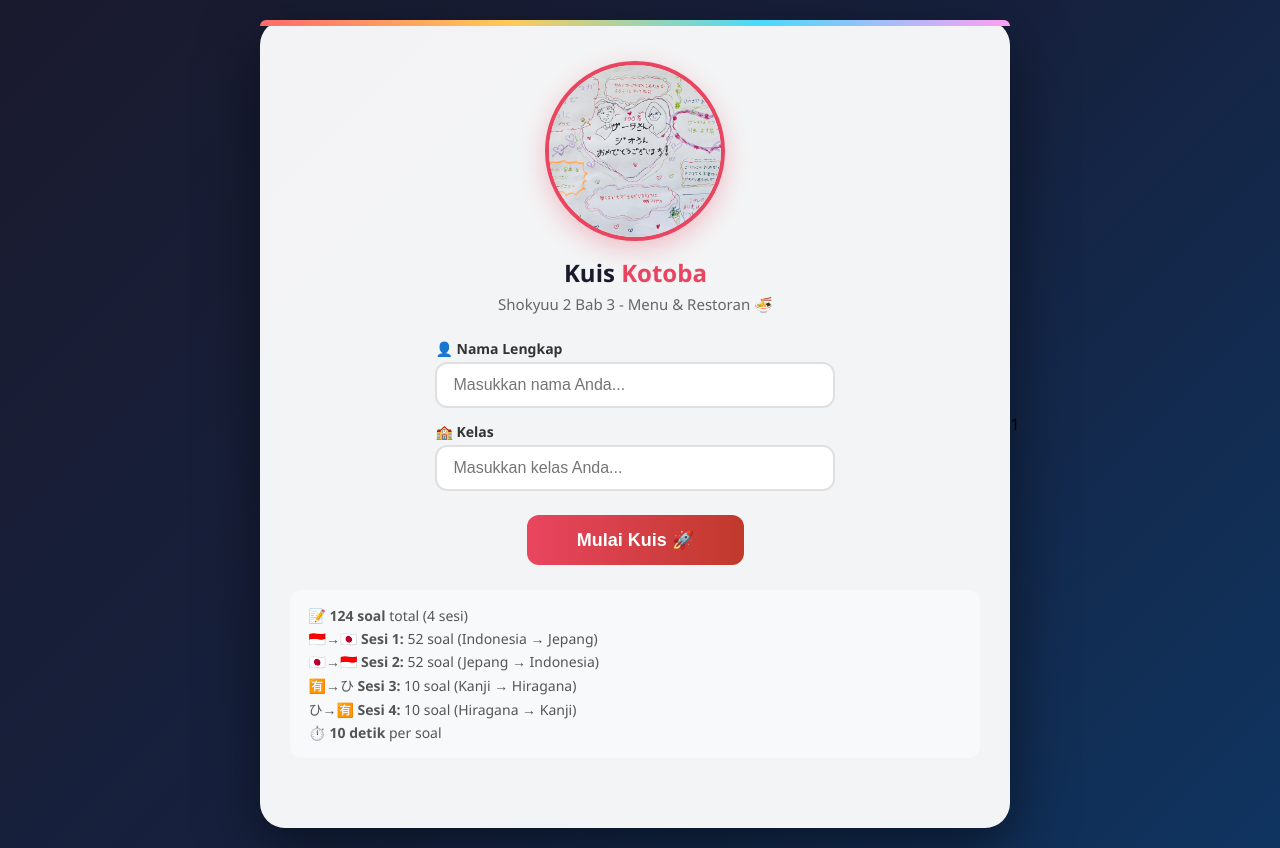
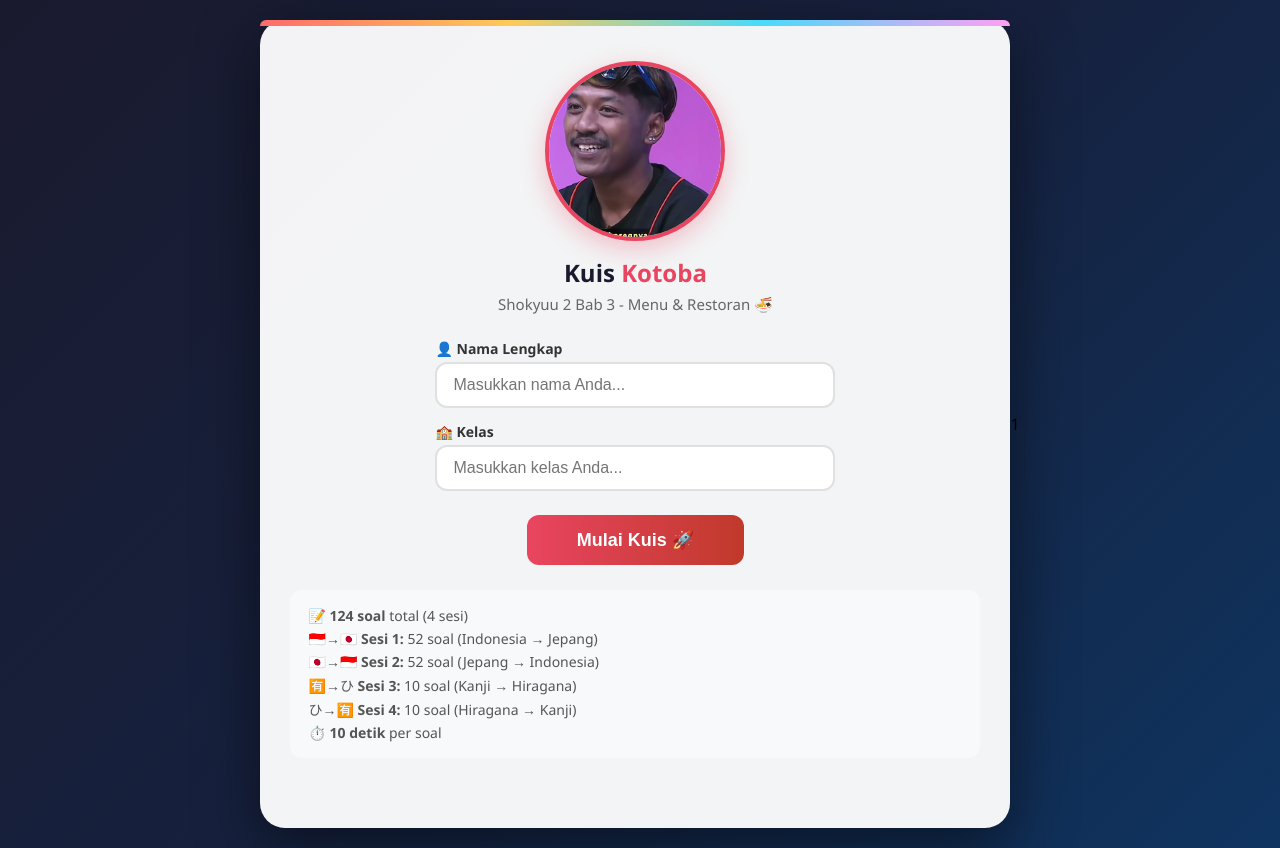
Before and after one commit to gichwanudin-web/Kuis-Kotoba-dan-Kanji-Shokyuu-2-Bab-3, a plain HTML site: page index.html in a window 1280 px wide. Drawn offline with Linux system fonts and the light colour scheme.

Commit message:
Update index.html

```diff
--- a/index.html
+++ b/index.html
@@ -334,7 +334,7 @@
 <div class="container" id="app">
 
     <div class="start-screen" id="startScreen">
-        <img src="logo.png" alt="Logo Kuis" class="logo-pembuka">
+        <img src="logo2.png" alt="Logo Kuis" class="logo-pembuka">
         <h1>Kuis <span>Kotoba</span></h1>
         <p>Shokyuu 2 Bab 3 - Menu & Restoran 🍜</p>
 
```
